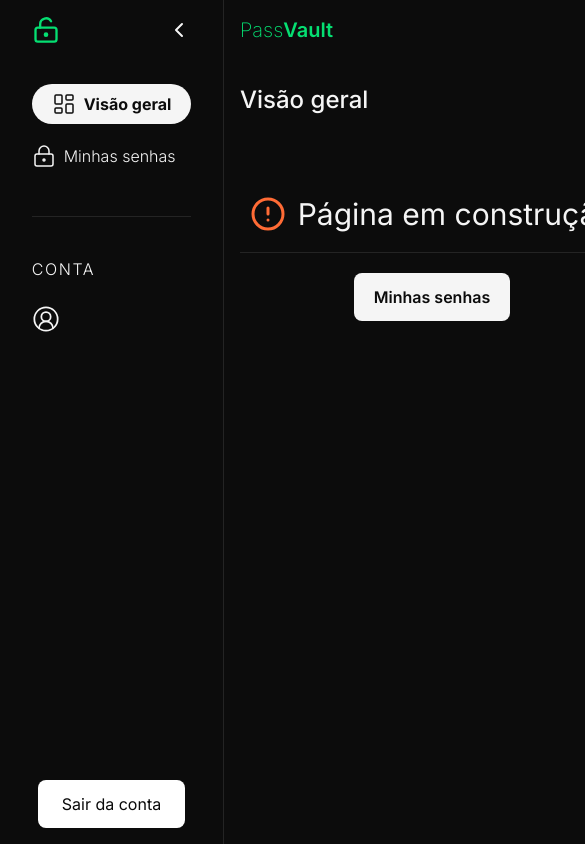
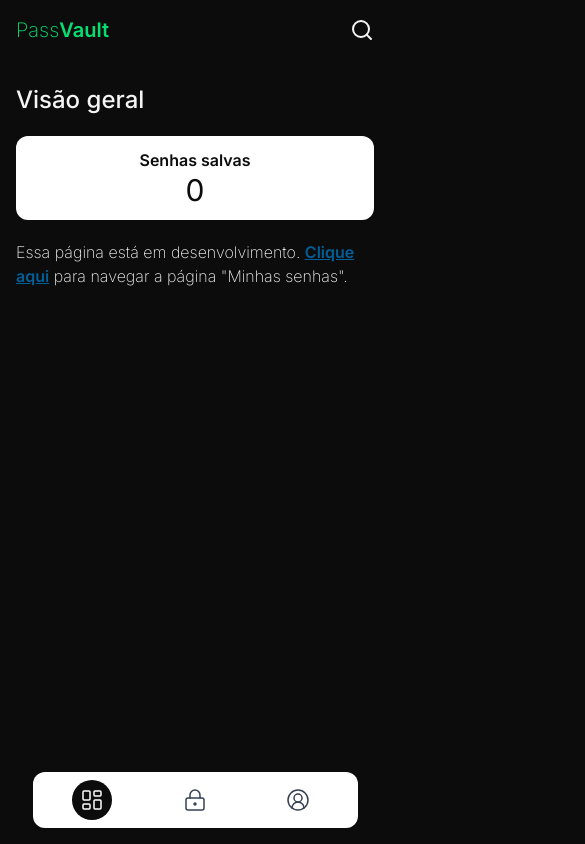
Before and after one commit to leuzaoo/password-manager, a Next.js app in the folder frontend/: page /dashboard in a window 390 px wide. Shown: the top 844 px of the page, 585 px wide, since content can reach past the window. Built offline with nearby package versions, Linux system fonts and the light colour scheme; no server answers.

Commit message:
Updated layouts to mobile devices

```diff
--- a/frontend/src/app/components/ui/last-updates/index.tsx
+++ b/frontend/src/app/components/ui/last-updates/index.tsx
@@ -2,6 +2,15 @@ const LastUpdatesSection = () => {
   return (
     <div className="h-full w-full border-l border-white/10 p-4">
       <h1 className="text-2xl">Últimas atualizações</h1>
+      <div className="bg-primary-alert text-primary-dark mt-5 w-full rounded-lg p-3">
+        <h3 className="text-lg font-semibold">Funções para ação</h3>
+        <hr className="opacity-20" />
+        <p className="mt-3">
+          Foi adicionado funções que permite ao usuário criar, atualizar ou
+          excluir suas senhas aqui na plataforma.
+        </p>
+        <span className="mt-3 text-xs font-light">12.03.2024</span>
+      </div>
       <div className="bg-primary-alert text-primary-dark mt-5 w-full rounded-lg p-3">
         <h3 className="text-lg font-semibold">Tabela visual</h3>
         <hr className="opacity-20" />
--- a/frontend/src/app/components/ui/mobile-navbar/index.tsx
+++ b/frontend/src/app/components/ui/mobile-navbar/index.tsx
@@ -0,0 +1,72 @@
+"use client";
+
+import { usePathname } from "next/navigation";
+import { useEffect, useState } from "react";
+import Link from "next/link";
+
+import {
+  LayoutDashboardIcon,
+  LockKeyholeIcon,
+  UserCircle2Icon,
+} from "lucide-react";
+
+const menuItems = [
+  {
+    id: 1,
+    to: "/dashboard",
+    icon: <LayoutDashboardIcon strokeWidth={1.5} width={24} />,
+  },
+  {
+    id: 2,
+    to: "/dashboard/senhas",
+    icon: <LockKeyholeIcon strokeWidth={1.5} width={24} />,
+  },
+  {
+    id: 3,
+    to: "/dashboard/conta",
+    icon: <UserCircle2Icon strokeWidth={1.5} width={24} />,
+  },
+];
+
+const MobileNavbar = () => {
+  const [isVisible, setIsVisible] = useState(true);
+  let lastScrollY = 0;
+
+  const pathname = usePathname();
+
+  useEffect(() => {
+    const handleScroll = () => {
+      if (window.scrollY > lastScrollY) {
+        setIsVisible(false);
+      } else {
+        setIsVisible(true);
+      }
+      lastScrollY = window.scrollY;
+    };
+
+    window.addEventListener("scroll", handleScroll);
+    return () => window.removeEventListener("scroll", handleScroll);
+  }, []);
+
+  return (
+    <div className="flex w-full justify-center">
+      <nav
+        className={`fixed bottom-4 w-10/12 rounded-xl bg-white p-2 transition-transform duration-300 ease-in-out ${isVisible ? "translate-y-0" : "translate-y-20"} md:hidden`}
+      >
+        <ul className="flex justify-around text-gray-700">
+          {menuItems.map((item) => (
+            <Link
+              key={item.id}
+              href={item.to}
+              className={`transition-all duration-500 ease-in-out ${item.to === pathname ? "bg-primary-dark rounded-full p-2 text-white" : "p-2"}`}
+            >
+              <li>{item.icon}</li>
+            </Link>
+          ))}
+        </ul>
+      </nav>
+    </div>
+  );
+};
+
+export default MobileNavbar;
--- a/frontend/src/app/components/ui/table/index.tsx
+++ b/frontend/src/app/components/ui/table/index.tsx
@@ -22,7 +22,8 @@ const PasswordTable = ({ passwords, onEdit }: Props) => {
   };
 
   return (
-    <>
+    <div>
+      {passwords.length > 0 ? (
         <table className="mt-5 table">
           <thead>
             <tr>
@@ -52,7 +53,12 @@ const PasswordTable = ({ passwords, onEdit }: Props) => {
             ))}
           </tbody>
         </table>
-    </>
+      ) : (
+        <p className="mt-5 text-xl font-extralight">
+          Cadastre uma senha para exibir aqui.
+        </p>
+      )}
+    </div>
   );
 };
 
--- a/frontend/src/app/dashboard/conta/page.tsx
+++ b/frontend/src/app/dashboard/conta/page.tsx
@@ -0,0 +1,23 @@
+import { CircleAlertIcon } from "lucide-react";
+import Link from "next/link";
+import React from "react";
+
+const MyAccountPage = () => {
+  return (
+    <div className="flex flex-col items-center justify-center">
+      <div className="flex items-center justify-center gap-3">
+        <CircleAlertIcon className="text-primary-alert" size={36} />
+        <p className="text-3xl">Página em construção</p>
+      </div>
+      <hr className="border-primary-white/10 mt-5 min-w-96" />
+      <Link
+        className="bg-primary-white text-primary-dark mt-5 rounded-lg px-5 py-3 font-semibold"
+        href="/dashboard/senhas"
+      >
+        Minhas senhas
+      </Link>
+    </div>
+  );
+};
+
+export default MyAccountPage;
--- a/frontend/src/app/dashboard/layout.tsx
+++ b/frontend/src/app/dashboard/layout.tsx
@@ -1,4 +1,5 @@
 import LastUpdatesSection from "@/app/components/ui/last-updates";
+import MobileNavbar from "../components/ui/mobile-navbar";
 import Sidebar from "../components/ui/sidebar";
 
 const DashboardPage = ({
@@ -7,14 +8,17 @@ const DashboardPage = ({
   children: React.ReactNode;
 }>) => {
   return (
-    <div className="flex w-full">
-      <aside>
+    <div className="flex w-full flex-col md:flex-row">
+      <aside className="hidden md:block">
         <Sidebar />
       </aside>
+      <div>
+        <MobileNavbar />
+      </div>
       <main className="flex-3 p-4">{children}</main>
-      <section className="flex-1">
-        <LastUpdatesSection />
-      </section>
+      {/*<section className="mt-32 flex-1">*/}
+      {/*  <LastUpdatesSection />*/}
+      {/*</section>*/}
     </div>
   );
 };
--- a/frontend/src/app/dashboard/page.tsx
+++ b/frontend/src/app/dashboard/page.tsx
@@ -1,11 +1,12 @@
 "use client";
 
-import React, { useState } from "react";
+import React, { useEffect, useState } from "react";
 import Link from "next/link";
 
 import { CircleAlertIcon } from "lucide-react";
 
 import { SearchIcon, XIcon } from "lucide-react";
+import { usePassStore } from "@/app/store/passwords.store";
 
 type Props = {
   value: string;
@@ -75,6 +76,18 @@ const DesktopHeader = ({ value, onChange }: Props) => {
 
 const DashboardPage = () => {
   const [search, setSearch] = useState("");
+  const [passwordCount, setPasswordCount] = useState(0);
+
+  const { getPassword, passwords } = usePassStore();
+
+  useEffect(() => {
+    const fetchPasswords = async () => {
+      await getPassword();
+      setPasswordCount(passwords.length);
+    };
+
+    fetchPasswords();
+  }, [getPassword, passwords.length]);
 
   return (
     <>
@@ -97,18 +110,23 @@ const DashboardPage = () => {
       <section className="mt-10 gap-4">
         <h2 className="text-2xl font-medium">Visão geral</h2>
 
-        <div className="mt-20 flex flex-col items-center justify-center">
-          <div className="flex items-center justify-center gap-3">
-            <CircleAlertIcon className="text-primary-alert" size={36} />
-            <p className="text-3xl">Página em construção</p>
+        <div className="text-primary-dark mt-5 grid w-full rounded-xl text-center">
+          <div className="rounded-xl bg-white p-3">
+            <p className="font-semibold">Senhas salvas</p>
+            <span className="text-3xl">{passwordCount}</span>
           </div>
-          <hr className="border-primary-white/10 mt-5 min-w-96" />
-          <Link
-            className="bg-primary-white text-primary-dark mt-5 rounded-lg px-5 py-3 font-semibold"
-            href="/dashboard/senhas"
-          >
-            Minhas senhas
-          </Link>
+        </div>
+        <div className="mt-5 flex flex-col items-center justify-center">
+          <p className="font-extralight">
+            Essa página está em desenvolvimento.{" "}
+            <Link
+              className="text-primary-blue font-semibold underline"
+              href="/dashboard/senhas"
+            >
+              Clique aqui
+            </Link>{" "}
+            para navegar a página &#34;Minhas senhas&#34;.
+          </p>
         </div>
       </section>
     </>
```
Lines whose indentation alone changed are shown as unchanged.
